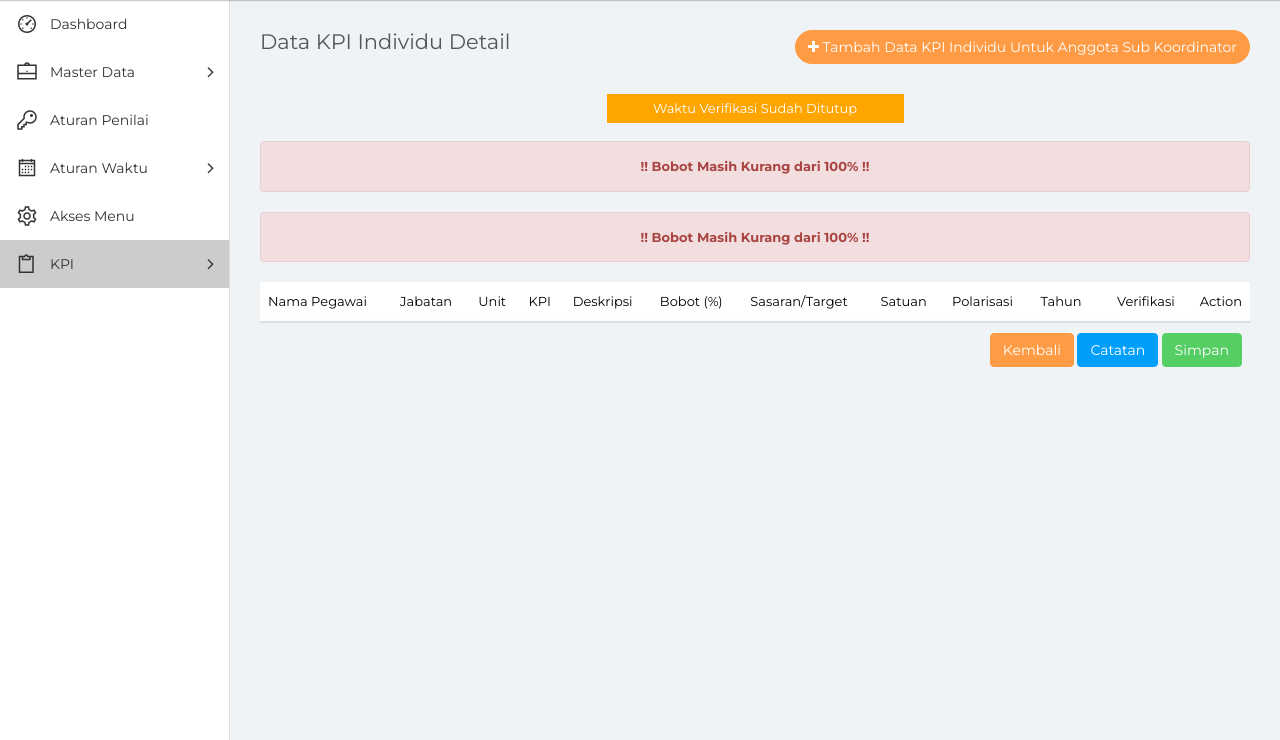
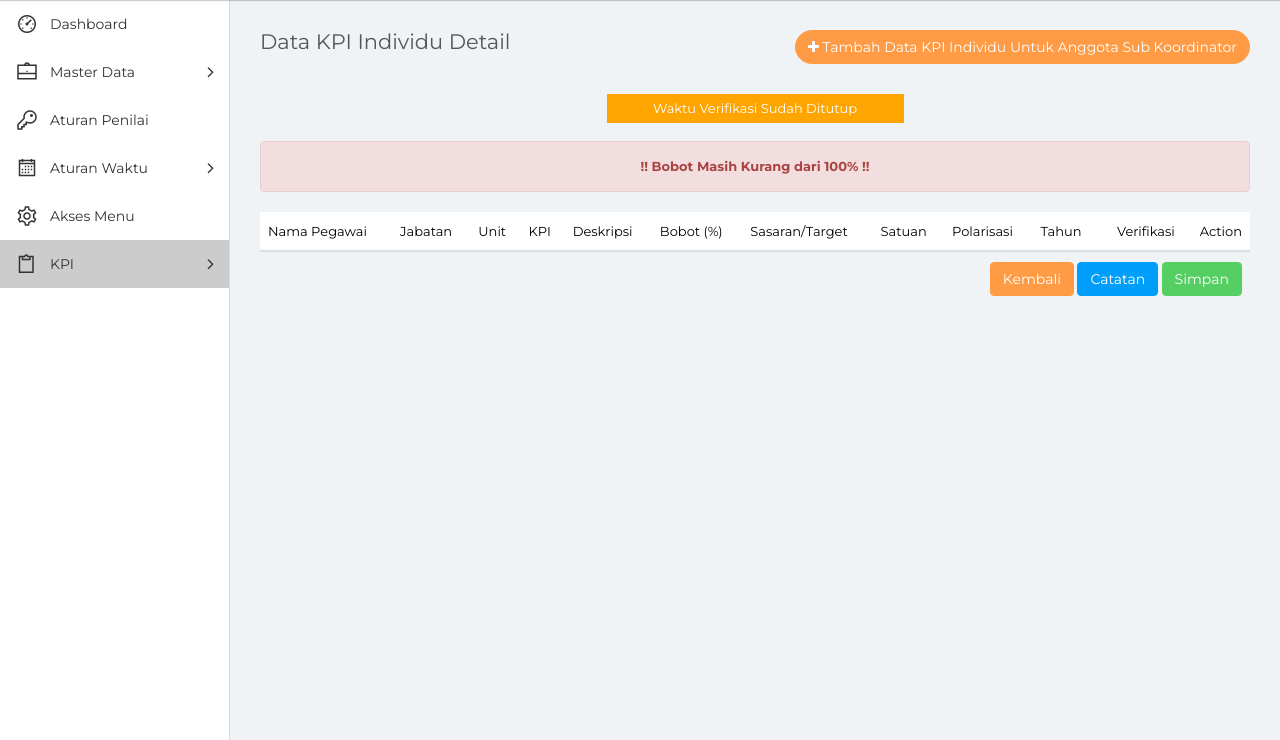
Before and after one commit to niko2296/spk_phapros_final, a PHP site: page /detail_kpi.php?id_anggota=2 in a window 1280 px wide. Shown: the part 60-800 px from the top of the page. Run offline with PHP 8.4, Linux system fonts and the light colour scheme; a user stored in the database is signed in; data comes from the database, SQL or seed files in the repository; data that the repository does not hold is empty; some libraries are stand-ins or nearby versions.

Commit message:
Memperbaiki kesalahan alert tampil double pada Detail KPI

```diff
--- a/detail_kpi.php
+++ b/detail_kpi.php
@@ -258,24 +258,6 @@
                                         echo '<center><div style="background-color:red; width:20%; color:white; padding:5px; margin-bottom:1%;">Data Gagal Dihapus</div></center>';
                                 }
 
-                                $ket = '';
-                                $totB = $db->total_bobot($id_anggotaD, $id_jabatanD, $id_unitD, $idA);
-                                if($totB < 100)
-                                    $ket = 'Bobot Masih Kurang dari 100%';
-                                else if($totB > 100)
-                                    $ket = 'Bobot Lebih dari 100%';
-
-                                if($ket != '')
-                                {
-                                    echo    '<div class="alert alert-danger">
-                                                <div class="row" style="vertical-align:bottom;">
-                                                    <div class="col-md-12" align="center">
-                                                        <b>!! '.$ket.' !!</b>
-                                                    </div>
-                                                </div>
-                                            </div>';
-                                }
-
                                 if($db->hitung_catatan($id_anggotaD, $id_jabatanD, $id_unitD, $idA) > 0)
                                 {
                                     echo '<div class="alert alert-info">
```
